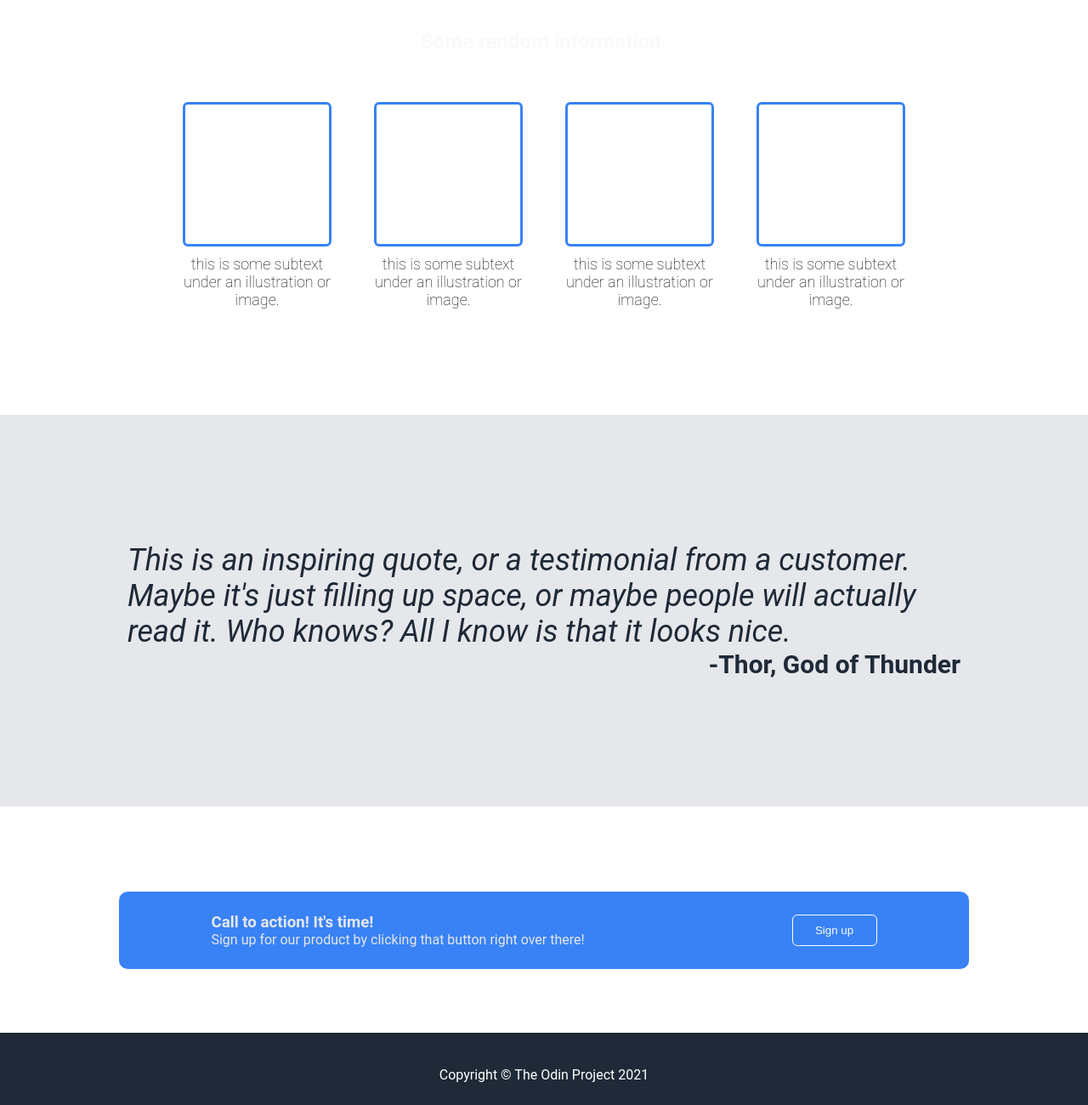
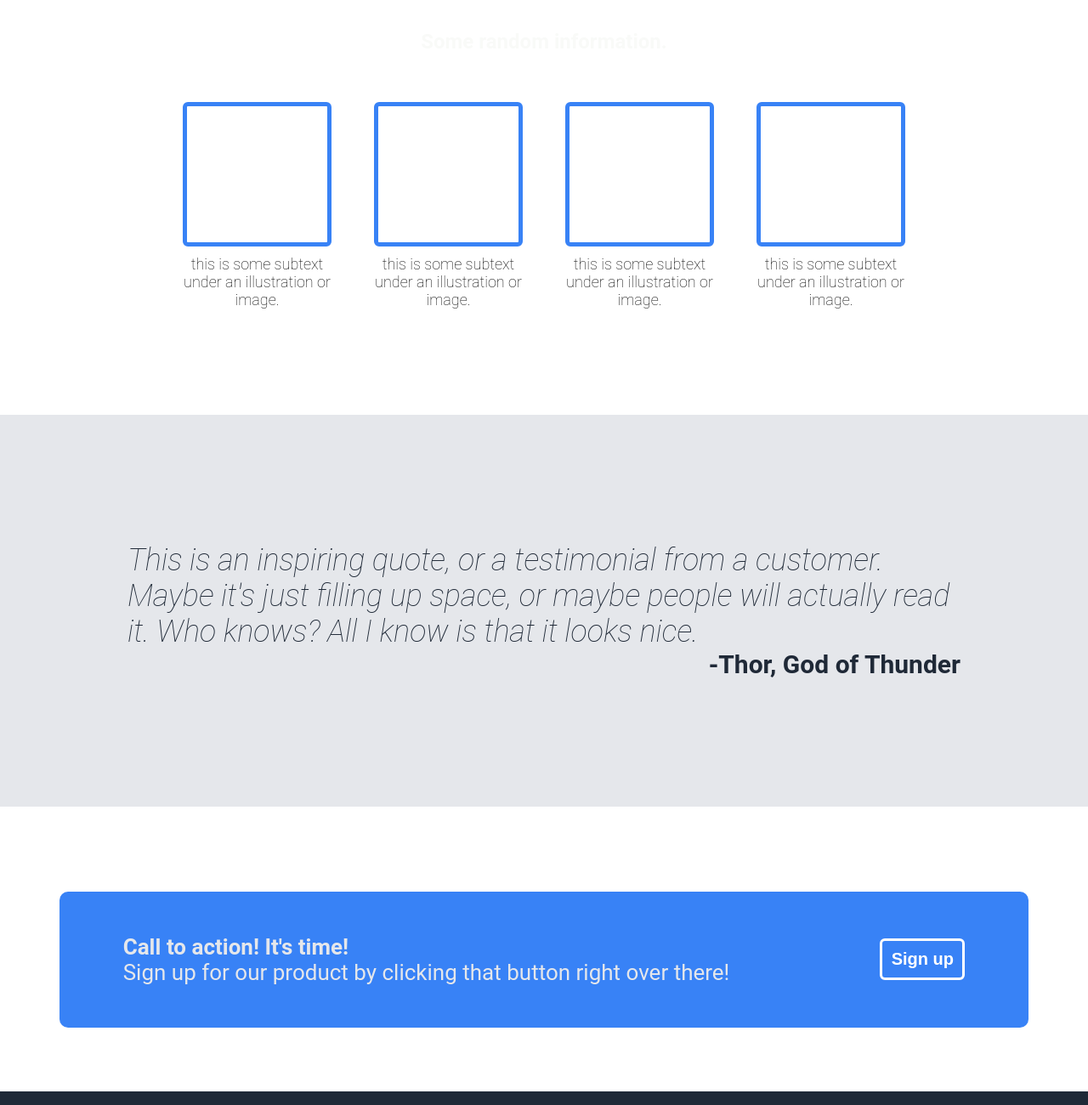
Before and after one commit to j3wlia/odin-landing-page, a plain HTML site: page index.html in a window 1280 px wide. Shown: the part 740-2040 px from the top of the page at 85% size. Drawn offline with Linux system fonts and the light colour scheme.

Commit message:
Updated CSS

```diff
--- a/index.html
+++ b/index.html
@@ -4,7 +4,7 @@
         <meta charset="UTF-8">
         <meta name="viewport" content="width=device-width, initial-scale=1.0">
         <link rel="stylesheet" href="./styles.css">
-        <title>Landing-Page</title>
+        <title>Odin- Landing Page</title>
     </head>
     <body>
 
--- a/styles.css
+++ b/styles.css
@@ -8,6 +8,7 @@ body{
     flex-direction: column;
 	font-family: 'Roboto', sans-serif;
 }
+
 .header{
 
 	text-align: left;
@@ -15,6 +16,7 @@ body{
     justify-content: space-around;
     background-color: #1F2937;
 }
+
 h1{
 	display: block;
     margin-block-start: 1.33em;
@@ -25,8 +27,8 @@ h1{
 	font-size: 24px;
     color: #F9FAf8;
 	float: left;
+}
 
-}
 ul{
     display: flex;
     margin: 0;
@@ -37,6 +39,7 @@ ul{
     color: #E5E7EB;
     font-size: 18px;
 }
+
 .hero{
     display: flex;
     justify-content: center;
@@ -53,6 +56,7 @@ ul{
    padding-bottom: 150px;
    float: left;
 }
+
 .main{
     color: #F9FAf8;
     font-size: 48px;
@@ -69,6 +73,7 @@ ul{
     font-size: 18px;
     color: #e5e7eb;
 }
+
 .text{
 	max-width: 200px;
     font-size: 18px;
@@ -76,6 +81,7 @@ ul{
     text-align: center;
     color: gray;
 }
+
 .blue{
     background: #3882F6;
     border: none;
@@ -88,6 +94,7 @@ ul{
     width: 100px;
     cursor: pointer;
 }
+
 .picture{
 	display: flex;
     background-color: gray;
@@ -98,9 +105,7 @@ ul{
     height: 216px;
 	margin-right: 250px;
 	margin-top: -150px;
-
 }
-
 
 .content {
     color: #1F2937;
@@ -112,6 +117,7 @@ ul{
     flex-direction: column;
     margin-bottom: 100px;
 }
+
 .container{
     display:flex;
     justify-content: center;
@@ -123,13 +129,12 @@ ul{
 .information{
     max-width: 175px;
 }
+
 #box{
-    border:3px  solid #3882F6 ;
+    border:5px  solid #3882F6 ;
     width: 150x;
     height: 170px;
     border-radius: 6px;
-
-
 }
 
 .information .text{
@@ -145,49 +150,21 @@ ul{
     font-size: 30px;
     padding: 150px 150px;
     background-color: #e5e7eb;
-    /* display: flex;
-    align-items: center;
-    justify-content: center;
-    background-color:#E5E7EB;
-    padding:100px 20px;
-    margin-bottom: 75px; */
 }
 
 .quote-content{
 	font-style: italic;
     font-size: 36px;
+    font-weight: 100;
     color: #1f2937;
-	/* font-size: 36px;
-	font-weight: 100;
-	font-style: italic;
-	color: #1f2937;
-	text-align: center; */
-
-    /* font-size: 36px;
-	color: #1f2937;
-    font-style: italic;
-    max-width: 700px;
- */
 }
-
-
-
-
-
 
 #author{
 	font-weight: bold;
 	font-size:30px;
-
 	align-self: flex-end;
     color: #1F2937;
-
-
 }
-
-
-
-
 
 .call{
     display: flex;
@@ -200,22 +177,17 @@ ul{
 	margin-top: 100px;
     gap:100px  ;
 	min-width: 1000px;
-
-
 }
 
-
-
 .action{
-   padding: 25px 75px;
-
+   padding: 50px 75px;
 }
-
-
 
 .white{
     background: #3882F6;
     color: white;
+	font-weight: bold;
+	font-size: 20px;
     padding: 10px;
     text-align: center;
     display: inline-block;
@@ -223,14 +195,15 @@ ul{
     border-radius: 6px;
     width: 100px;
     cursor: pointer;
-    border:1px solid white;
+    border:3px solid white;
     align-self: center;
     margin-right: 75px;
 }
+
 .action h3, p{
     margin: 0;
+	font-size: 26px;
 }
-
 
 .footer{
     display: flex;
```
